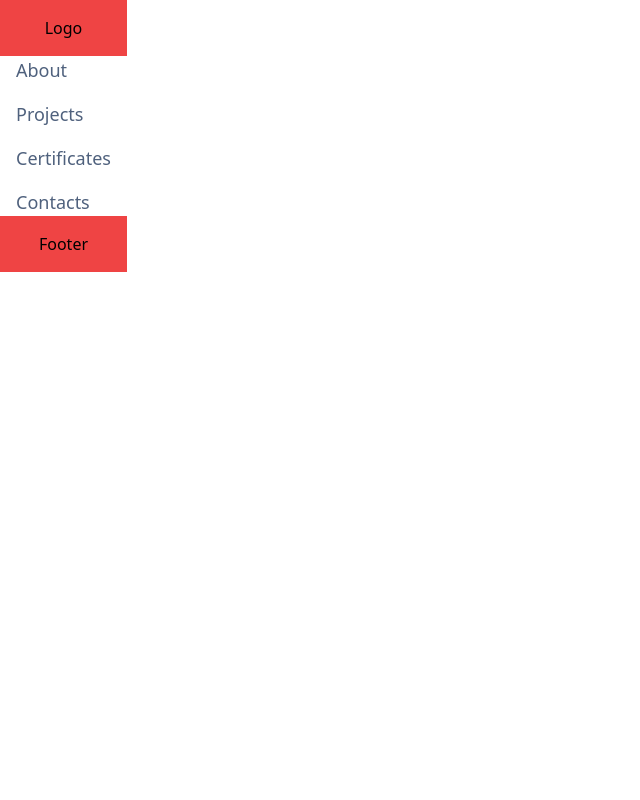
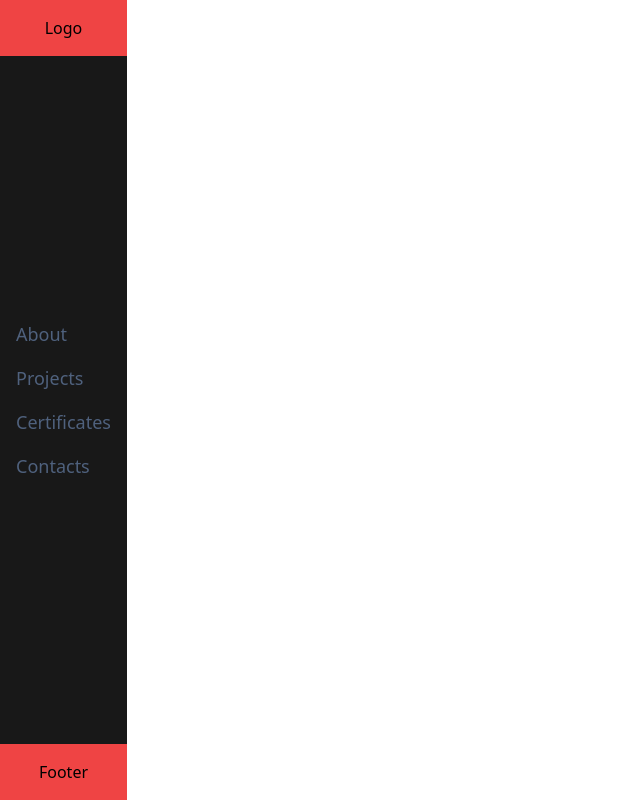
Before and after one commit to MADNMD/MihailDonchev.dev, a React (Vite) app: page / in a window 1280 px wide. Shown: the whole page, without its empty margins (0-640 px from the left). Built offline with nearby package versions, Linux system fonts and the light colour scheme.

Commit message:
Update tailwind.config.js

```diff
--- a/tailwind.config.js
+++ b/tailwind.config.js
@@ -4,7 +4,7 @@ module.exports = {
         "./src/pages/**/*.{js,ts,jsx,tsx,mdx}",
         "./src/components/**/*.{js,ts,jsx,tsx,mdx}",
         "./src/app/**/*.{js,ts,jsx,tsx,mdx}",
-        "./src/**/*.{html,js}"
+        './src/**/*.{js,ts,jsx,tsx,html}',
     ],
     theme: {
         extend: {
```
